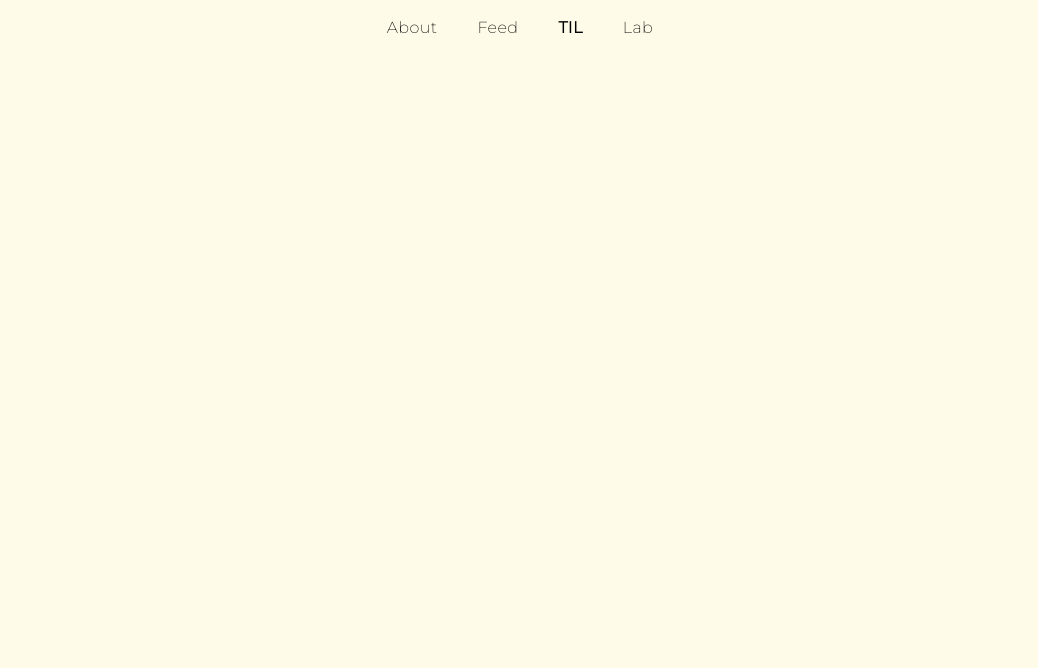
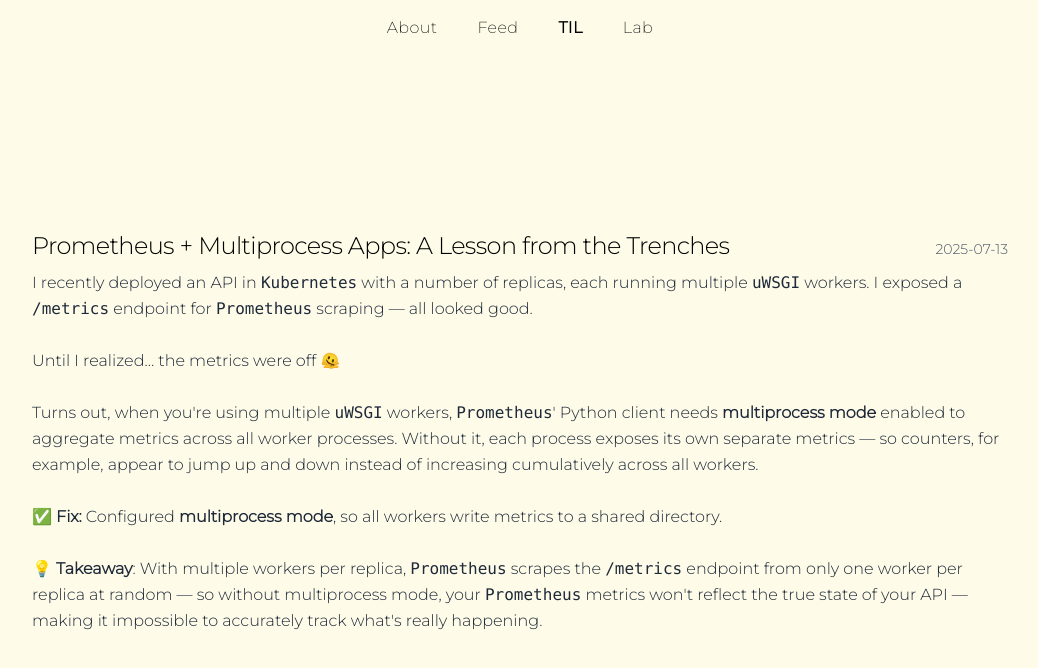
Before and after one commit to pyrsuit/pyrsuit-dev-blog, a SvelteKit app: page /til in a window 1280 px wide. Shown: the top 668 px of the page, without its empty margins (120-1158 px from the left). Built offline with nearby package versions, Linux system fonts and the light colour scheme.

Commit message:
feat: Add my first TIL post

```diff
--- a/package.json
+++ b/package.json
@@ -25,6 +25,7 @@
 		"vite": "^6.2.6"
 	},
 	"dependencies": {
-		"@tailwindcss/vite": "^4.1.10"
+		"@tailwindcss/vite": "^4.1.10",
+		"marked": "^16.0.0"
 	}
 }
--- /dev/null
+++ b/src/lib/til.json
@@ -0,0 +1,7 @@
+[
+    {
+        "title": "Prometheus + Multiprocess Apps: A Lesson from the Trenches",
+        "date": "2025-07-13",
+        "text": "I recently deployed an API in `Kubernetes` with a number of replicas, each running multiple `uWSGI` workers. I exposed a `/metrics` endpoint for `Prometheus` scraping — all looked good.\n\n&nbsp;\n\nUntil I realized… the metrics were off 🫠\n\n&nbsp;\n\nTurns out, when you're using multiple `uWSGI` workers, `Prometheus`' Python client needs **multiprocess mode** enabled to aggregate metrics across all worker processes. Without it, each process exposes its own separate metrics — so counters, for example, appear to jump up and down instead of increasing cumulatively across all workers. \n\n&nbsp;\n\n✅ **Fix:** Configured __[multiprocess mode](https://prometheus.github.io/client_python/multiprocess/)__, so all workers write metrics to a shared directory.\n\n&nbsp;\n\n💡 **Takeaway**: With multiple workers per replica, `Prometheus` scrapes the `/metrics` endpoint from only one worker per replica at random — so without multiprocess mode, your `Prometheus` metrics won't reflect the true state of your API — making it impossible to accurately track what's really happening."
+    }
+]
--- a/src/routes/til/+page.svelte
+++ b/src/routes/til/+page.svelte
@@ -0,0 +1,22 @@
+<script>
+  import posts from '$lib/til.json';
+  import { marked } from 'marked';
+</script>
+
+<section class="w-full max-w-5xl mx-auto px-6 pt-4 pb-16 space-y-8">
+  {#each posts as post, i}
+    <article>
+      <div class="flex items-baseline justify-between mb-2">
+        <h2 class="text-2xl font-light tracking-tight">{post.title}</h2>
+        <time class="text-sm text-gray-600 ml-4">{post.date}</time>
+      </div>
+      <div class="text-base text-gray-800 leading-relaxed">
+        {@html marked(post.text)}
+      </div>
+
+      {#if i < posts.length - 1}
+        <hr class="border-t border-gray-300 mt-6" />
+      {/if}
+    </article>
+  {/each}
+</section>
```
Also changed, not shown: 1 other file (tests, documents, lock files or other folders).
